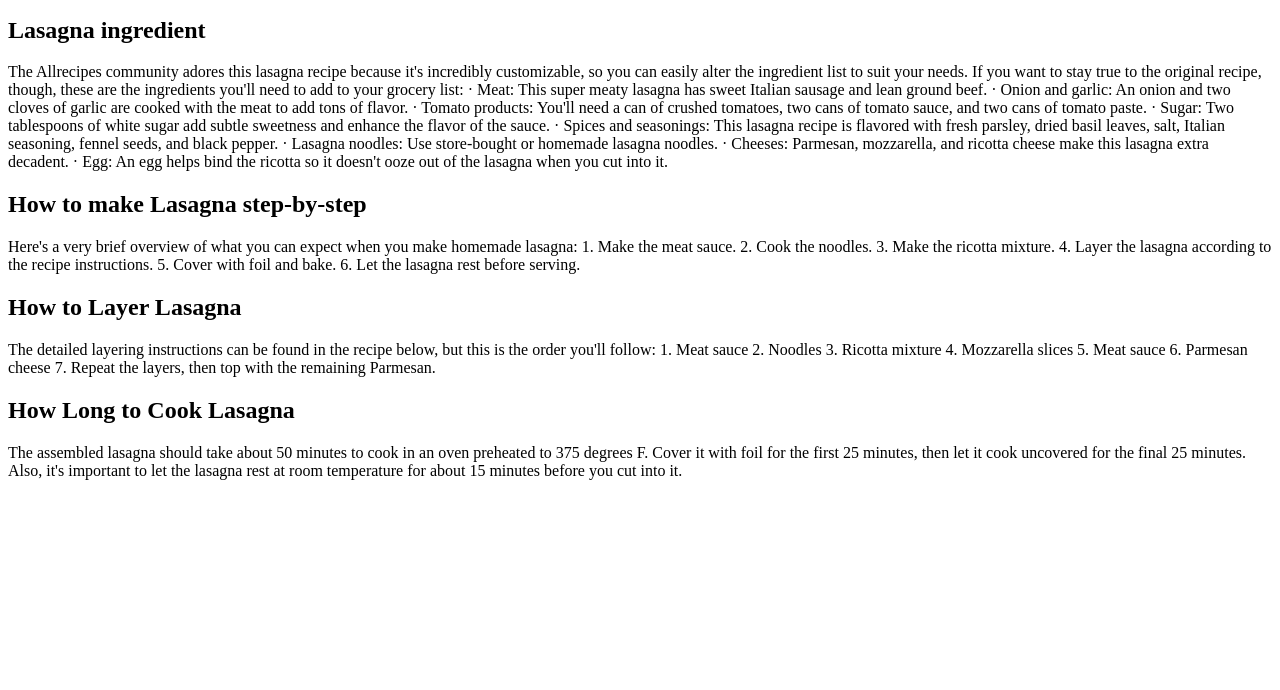
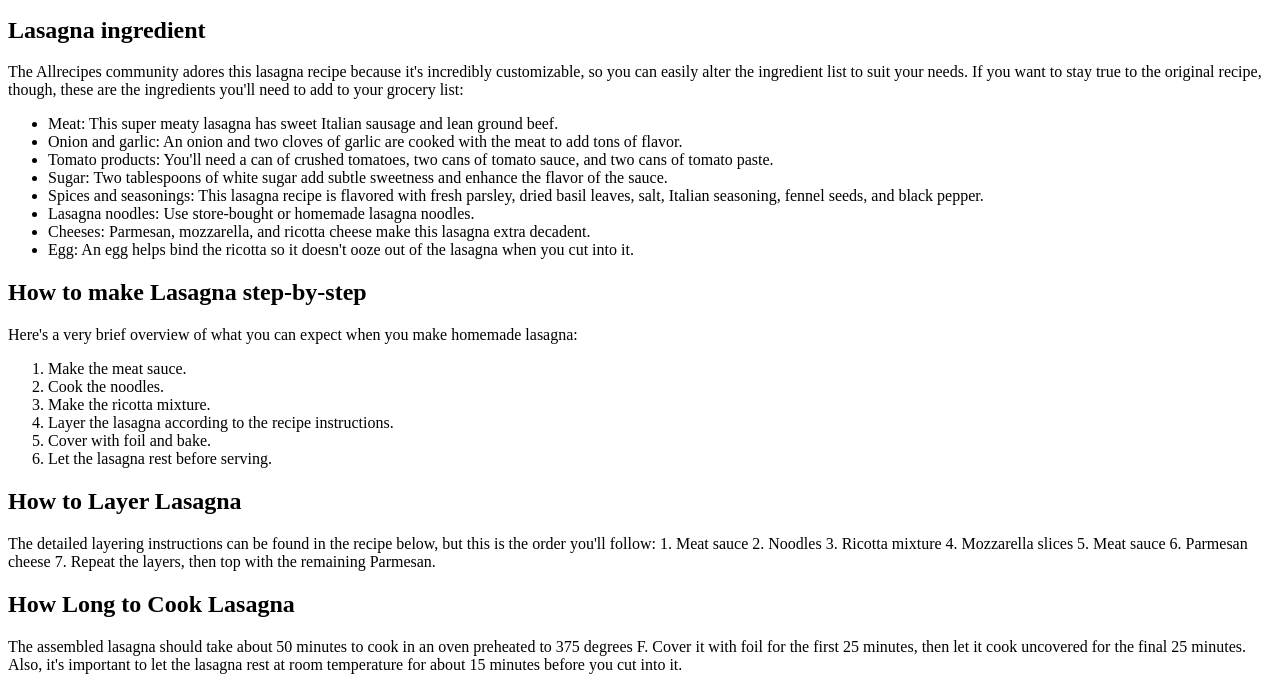
Before and after one commit to jpargus4119/odin-recipes, a plain HTML site: page recipes/lasagna.html in a window 1280 px wide. Shown: the part 142-832 px from the top of the page. Before the commit the page ends 800 px from the top, so only its background shows below. Drawn offline with Linux system fonts and the light colour scheme.

Commit message:
Add ordered and unordered list attribute on lasagna ingredient and procedure

```diff
--- a/recipes/lasagna.html
+++ b/recipes/lasagna.html
@@ -11,22 +11,29 @@
         <p>Making lasagna can be time-consuming, but the results are well worth the wait. You'll find a detailed ingredient list and step-by-step instructions in the recipe below, but let's go over the basics:</p>
         <h2>Lasagna ingredient</h2>
         <p>The Allrecipes community adores this lasagna recipe because it's incredibly customizable, so you can easily alter the ingredient list to suit your needs. If you want to stay true to the original recipe, though, these are the ingredients you'll need to add to your grocery list:
-            · Meat: This super meaty lasagna has sweet Italian sausage and lean ground beef.
-            · Onion and garlic: An onion and two cloves of garlic are cooked with the meat to add tons of flavor.
-            · Tomato products: You'll need a can of crushed tomatoes, two cans of tomato sauce, and two cans of tomato paste.
-            · Sugar: Two tablespoons of white sugar add subtle sweetness and enhance the flavor of the sauce.
-            · Spices and seasonings: This lasagna recipe is flavored with fresh parsley, dried basil leaves, salt, Italian seasoning, fennel seeds, and black pepper.
-            · Lasagna noodles: Use store-bought or homemade lasagna noodles.
-            · Cheeses: Parmesan, mozzarella, and ricotta cheese make this lasagna extra decadent.
-            · Egg: An egg helps bind the ricotta so it doesn't ooze out of the lasagna when you cut into it.</p>
+           <ul>
+            <li>Meat: This super meaty lasagna has sweet Italian sausage and lean ground beef.</li>
+            <li>Onion and garlic: An onion and two cloves of garlic are cooked with the meat to add tons of flavor.</li>
+            <li>Tomato products: You'll need a can of crushed tomatoes, two cans of tomato sauce, and two cans of tomato paste.</li>
+            <li>Sugar: Two tablespoons of white sugar add subtle sweetness and enhance the flavor of the sauce.</li>
+            <li>Spices and seasonings: This lasagna recipe is flavored with fresh parsley, dried basil leaves, salt, Italian seasoning, fennel seeds, and black pepper.</li>
+            <li>Lasagna noodles: Use store-bought or homemade lasagna noodles.</li>
+            <li>Cheeses: Parmesan, mozzarella, and ricotta cheese make this lasagna extra decadent.</li>
+            <li>Egg: An egg helps bind the ricotta so it doesn't ooze out of the lasagna when you cut into it.</li>
+            </ul>
+        </p>
         <h2>How to make Lasagna step-by-step</h2>
         <p>Here's a very brief overview of what you can expect when you make homemade lasagna:
-            1. Make the meat sauce.
-            2. Cook the noodles.
-            3. Make the ricotta mixture.
-            4. Layer the lasagna according to the recipe instructions.
-            5. Cover with foil and bake.
-            6. Let the lasagna rest before serving.</p>
+           <ol>
+                <li>Make the meat sauce.</li>
+                <li>Cook the noodles.</li>
+                <li>Make the ricotta mixture.</li>
+                <li>Layer the lasagna according to the recipe instructions.</li>
+                <li>Cover with foil and bake.</li>
+                <li>Let the lasagna rest before serving.</li>
+
+             </ol>
+            </p>
         <h2>How to Layer Lasagna</h2>
         <p>The detailed layering instructions can be found in the recipe below, but this is the order you'll follow:
 
```
